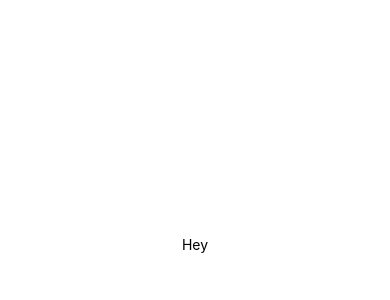
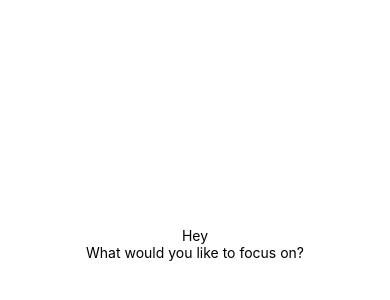
Before and after one commit to shazy89/FocusTime, a React Native app: screen / in a window 390 px wide. Shown: the part 178-478 px from the top of the page. Built offline with nearby package versions, Linux system fonts and the light colour scheme.

Commit message:
displaying the focus component

```diff
--- a/App.js
+++ b/App.js
@@ -1,12 +1,13 @@
 import { StatusBar } from "expo-status-bar";
 import React, { useState } from "react";
 import { StyleSheet, Text, View } from "react-native";
-
+import Focus from "./src/features/focus/Focus";
 export default function App() {
   const [focusSubject, setFocusSubject] = useState("Hey");
   return (
     <View style={styles.container}>
       <Text>{focusSubject}</Text>
+      <Focus />
       <StatusBar style="auto" />
     </View>
   );
@@ -20,3 +21,5 @@
     justifyContent: "center"
   }
 });
+
+//// rnfes
--- a/src/features/focus/Focus.js
+++ b/src/features/focus/Focus.js
@@ -1,7 +1,14 @@
 import React from "react";
+import { StyleSheet, Text, View } from "react-native";
 
 const Focus = () => {
-  return <div></div>;
+  return (
+    <View>
+      <Text>What would you like to focus on?</Text>
+    </View>
+  );
 };
 
 export default Focus;
+
+const styles = StyleSheet.create({});
```
